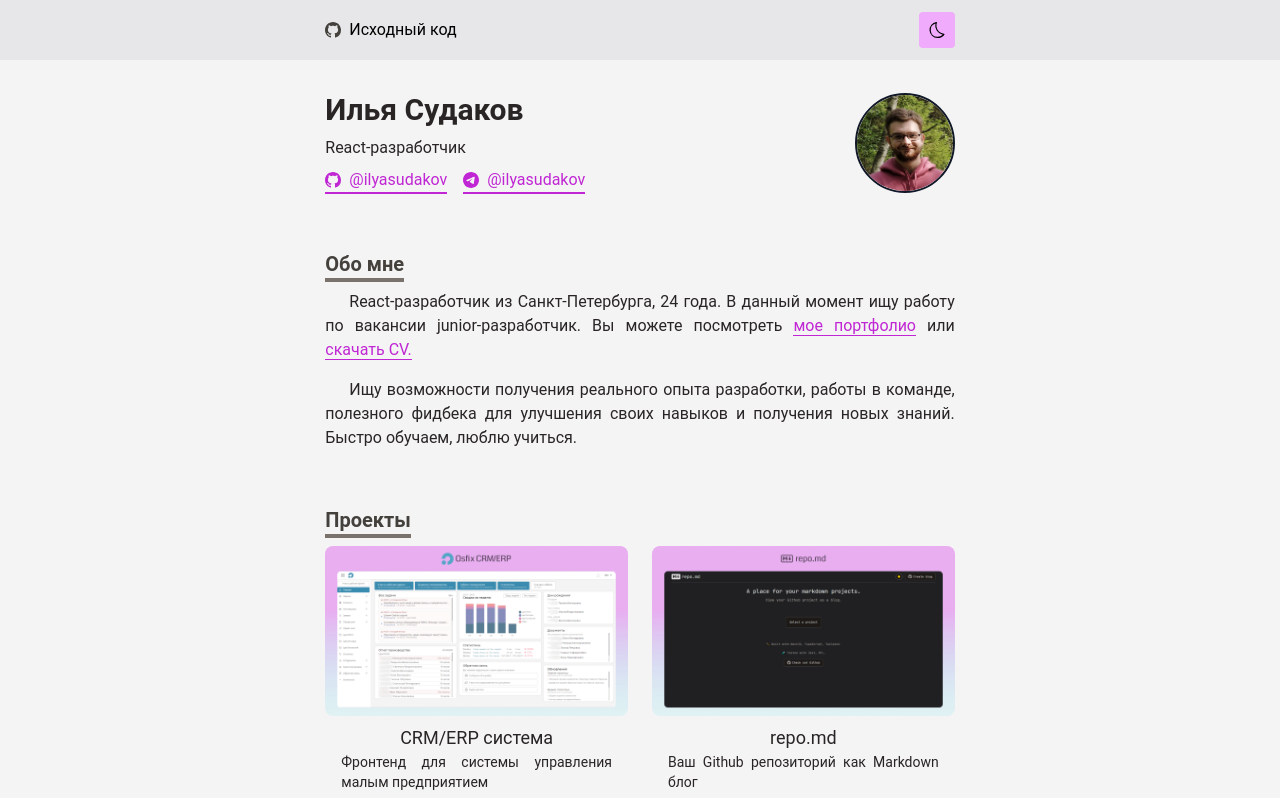
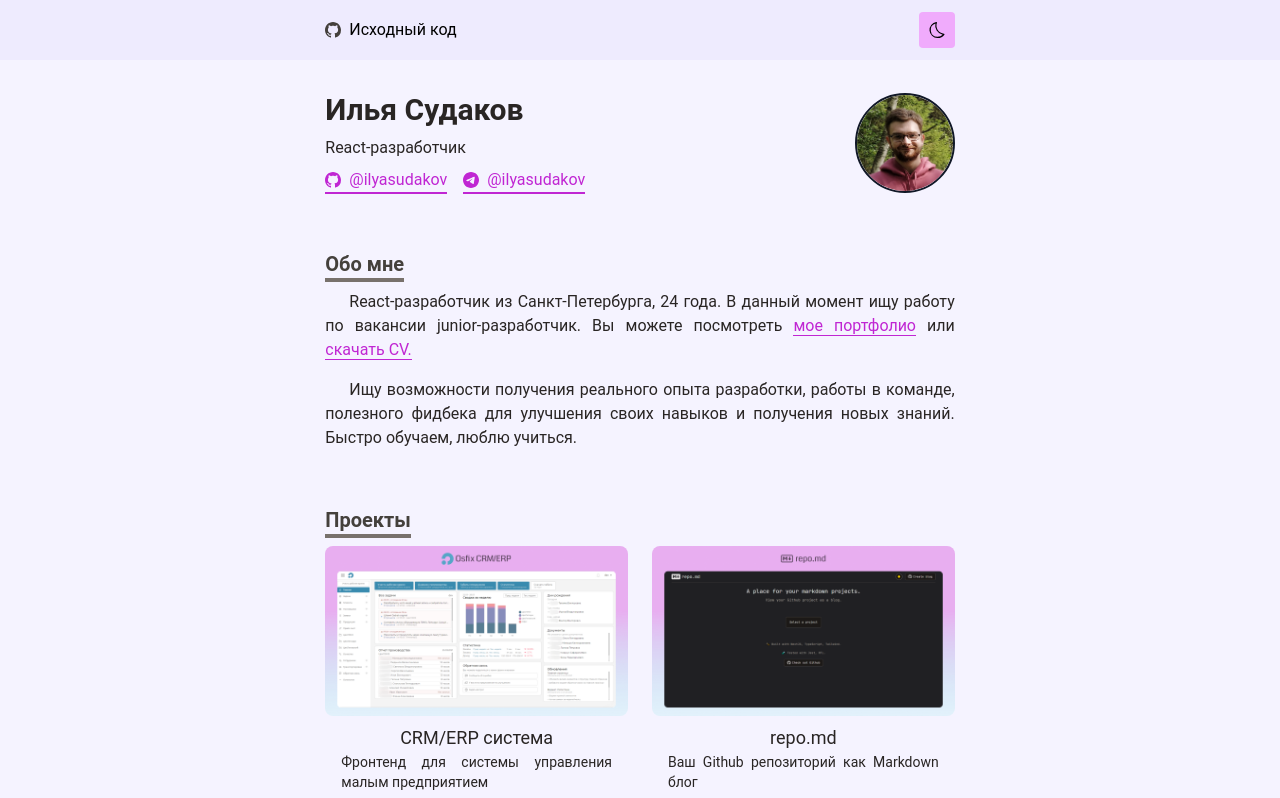
Before and after one commit to ilyasudakov/portfolio-react, a Next.js app: page / in a window 1280 px wide. Shown: the top 798 px of the page. Built offline with nearby package versions, Linux system fonts and the light colour scheme; no server answers.

Commit message:
fix ThemeSwitcher flickering Icon on render

```diff
--- a/src/components/Layout/Header.tsx
+++ b/src/components/Layout/Header.tsx
@@ -10,7 +10,7 @@ const Header: React.FC = () => {
   return (
     <div
       className="flex px-4 sm:px-10 h-[60px] sticky top-0 z-10
-    bg-zinc-200/80 dark:bg-stone-700/80 backdrop-blur-sm"
+    bg-violet-100/80 dark:bg-stone-700/80 backdrop-blur-sm"
     >
       <div className="flex items-center justify-between container mx-auto max-w-[70ch]">
         <a
--- a/src/components/ThemeSwitcher.tsx
+++ b/src/components/ThemeSwitcher.tsx
@@ -7,21 +7,31 @@ const THEMES = {
   DARK: 'dark',
   LIGHT: 'light',
 };
+
 const ICON_SIZE = 20;
 
+const isDarkModePersisted =
+  localStorage.theme === THEMES.DARK ||
+  (!('theme' in localStorage) &&
+    window.matchMedia('(prefers-color-scheme: dark)').matches);
+
 const ThemeSwitcher: React.FC = () => {
-  const [selectedTheme, setSelectedTheme] = useState(THEMES.DARK);
+  const [selectedTheme, setSelectedTheme] = useState(
+    isDarkModePersisted ? THEMES.DARK : THEMES.LIGHT
+  );
 
   const changeToDarkTheme = () => {
     document.documentElement.classList.add(THEMES.DARK);
     localStorage.setItem('theme', THEMES.DARK);
     setSelectedTheme(THEMES.DARK);
   };
+
   const changeToLightTheme = () => {
     document.documentElement.classList.remove(THEMES.DARK);
     localStorage.setItem('theme', THEMES.LIGHT);
     setSelectedTheme(THEMES.LIGHT);
   };
+
   const changeTheme = () => {
     if (selectedTheme === THEMES.DARK) {
       return changeToLightTheme();
@@ -30,11 +40,7 @@ const ThemeSwitcher: React.FC = () => {
   };
 
   useEffect(() => {
-    if (
-      localStorage.theme === THEMES.DARK ||
-      (!('theme' in localStorage) &&
-        window.matchMedia('(prefers-color-scheme: dark)').matches)
-    ) {
+    if (isDarkModePersisted) {
       return changeToDarkTheme();
     }
     changeToLightTheme();
--- a/src/styles/globals.css
+++ b/src/styles/globals.css
@@ -3,7 +3,7 @@
 @import 'tailwindcss/utilities';
 
 html {
-  @apply bg-zinc-100;
+  @apply bg-violet-50;
 }
 
 html.dark {
```
